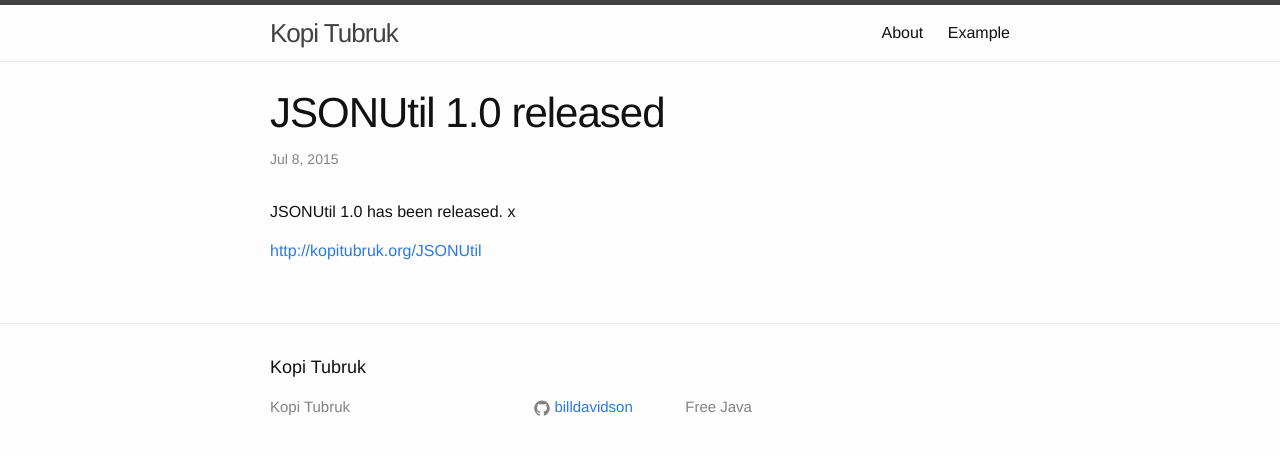
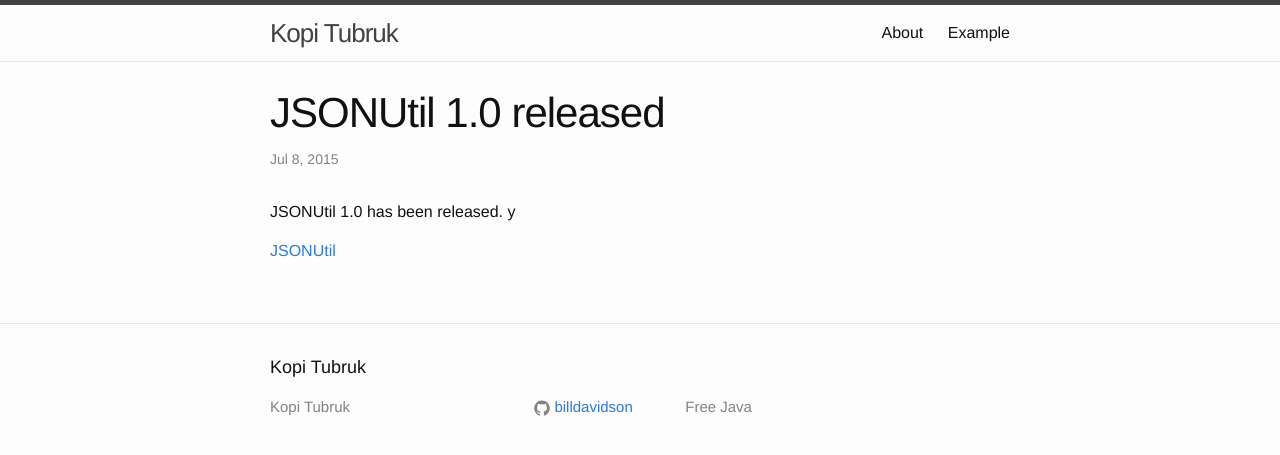
Before and after one commit to billdavidson/billdavidson.github.io, a Jekyll site: the page built from _posts/2015-08-16-za-JSONUtil-1.0-released.markdown, in a window 1280 px wide. Shown: the top 455 px of the page. Built offline with Jekyll 4.4.1, drawn with Linux system fonts in a browser that asks for light colours; part of the change alters nothing that is shown.

Commit message:
fix link again

```diff
--- a/_posts/2015-08-16-za-JSONUtil-1.0-released.markdown
+++ b/_posts/2015-08-16-za-JSONUtil-1.0-released.markdown
@@ -4,6 +4,6 @@ title:  "JSONUtil 1.0 released"
 date:   2015-07-08 21:25:00
 categories: release JSONUtil
 ---
-JSONUtil 1.0 has been released. x
+JSONUtil 1.0 has been released. y
 
-[http://kopitubruk.org/JSONUtil](JSONUtil)
+<a href="http://kopitubruk.org/JSONUtil">JSONUtil</a>
```
